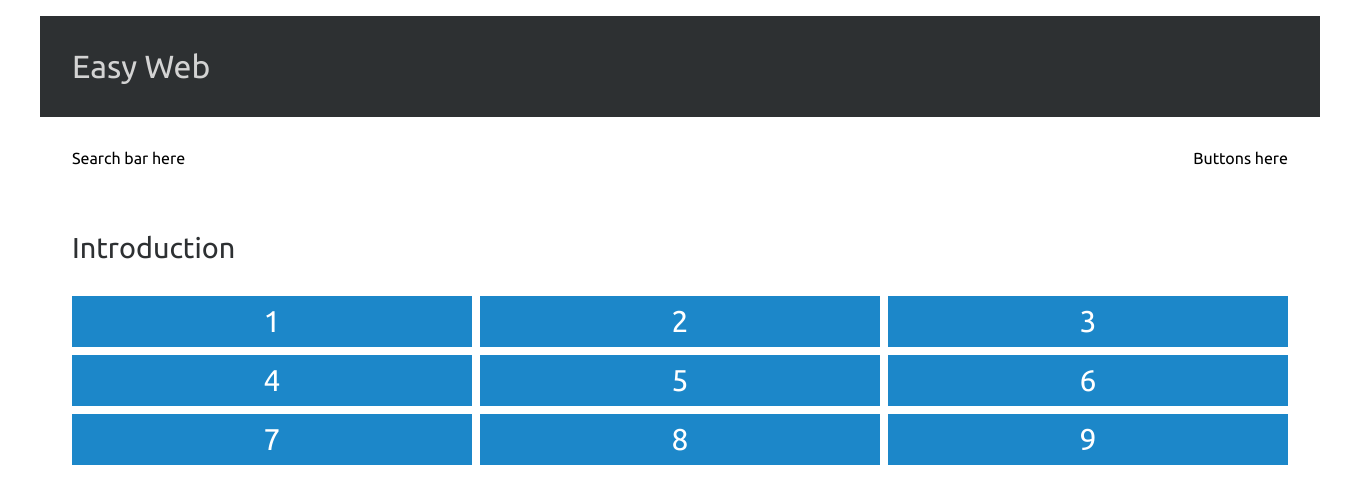
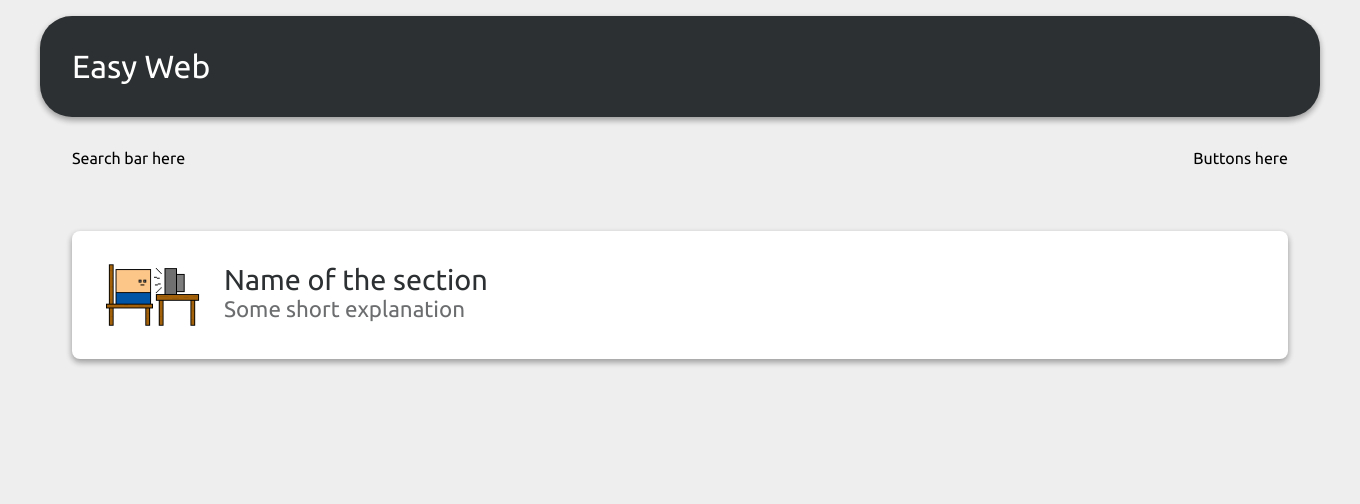
Before and after one commit to berkefiliz/easyweb, a PHP site: page / in a window 1360 px wide. Shown: the top 504 px of the page. Run offline with PHP 8.4, Linux system fonts and the light colour scheme.

Commit message:
Add initial CSS

```diff
--- a/index.html
+++ b/index.html
@@ -13,17 +13,14 @@
             <div>Buttons here</div>
         </nav>
         <div id="content">
-            <div class="section">Introduction</div>
-            <div class="grid">
-                <div>1</div>
-                <div>2</div>
-                <div>3</div>
-                <div>4</div>
-                <div>5</div>
-                <div>6</div>
-                <div>7</div>
-                <div>8</div>
-                <div>9</div>
+            <div class="item">
+                <div class="img-wrapper">
+                    <img src="./thumbnails/placeholder.png" />
+                </div>
+                <div class="desc-wrapper">
+                    <p class="name">Name of the section</p>
+                    <p class="desc">Some short explanation</p>
+                </div>
             </div>
         </div>
     </body>
--- a/styles/homepage.css
+++ b/styles/homepage.css
@@ -11,12 +11,15 @@
 body {
     margin: 0;
     margin-top: 1rem;
+    background-color: #eee;
 }
 
 header {
     background-color: #2d3032;
     font-size: 2rem;
-    color: #d3d3d3;
+    color: white;
+    border-radius: 1em;
+    box-shadow: rgba(0, 0, 0, 0.16) 0px 3px 6px, rgba(0, 0, 0, 0.23) 0px 3px 6px;
 }
 
 nav {
@@ -44,28 +47,43 @@ nav,
     #content {
         max-width: 100vw;
         padding: 1.5rem;
+        border-radius: 0;
     }
 }
 
-/* The grid */
+/* The list */
 
-.grid {
-    display: grid;
-    grid-template-columns: repeat(auto-fill, minmax(20rem, 1fr));
-    grid-gap: 0.5rem;
-}
-.grid > div {
-    font-size: 30px;
-    padding: 0.5rem;
-    color: #ffffff;
-    background: #1c87c9;
-    text-align: center;
+.item {
+    display: flex;
+    padding: 1rem 2rem;
+    background-color: white;
+    border-radius: 0.5rem;
+    box-shadow: rgba(0, 0, 0, 0.16) 0px 3px 6px, rgba(0, 0, 0, 0.23) 0px 3px 6px;
 }
 
-/* The content */
+.img-wrapper {
+    height: 6rem;
+    width: 6rem;
+}
 
-.section {
-    margin-bottom: 2rem;
+.img-wrapper > img {
+    height: 100%;
+}
+
+.desc-wrapper {
+    padding: 1rem 1.5rem;
     color: #2d3032;
+}
+
+.desc-wrapper > p {
+    margin: 0;
+}
+
+.desc-wrapper > .name {
     font-size: 1.8rem;
 }
+
+.desc-wrapper > .desc {
+    font-size: 1.4rem;
+    opacity: 0.7;
+}
```
Also changed, not shown: thumbnails/placeholder.png (added).
